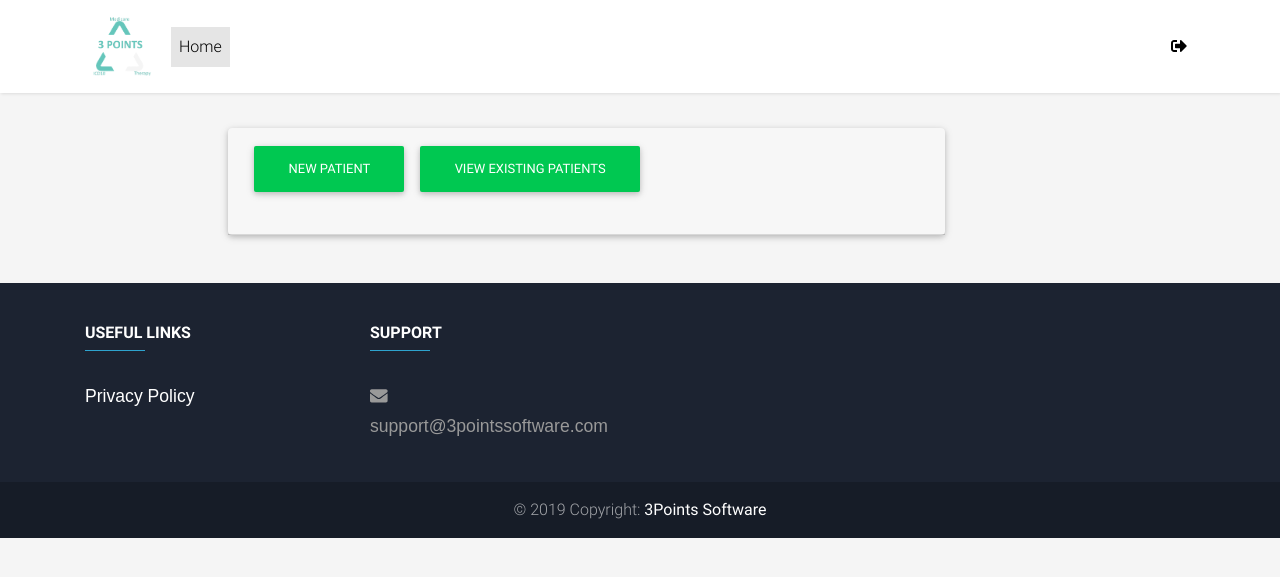
After one commit to ExpDevStar/3pointswebsite, a PHP site: page /patientorexisting.php in a window 1280 px wide. The commit adds this page. Shown: the top 577 px of the page. Run offline with PHP 8.4, Linux system fonts and the light colour scheme; the visitor is signed in with stand-in values (Sample User, id 1); a stand-in replaces the project's code that opens the database connection; some libraries are stand-ins or nearby versions.

Commit message:
patientfilloutform
Added basic patient fillout form

```diff
--- /dev/null
+++ b/patientorexisting.php
@@ -0,0 +1,198 @@
+<!doctype html>
+<?php include('server.php') ?>
+<?php
+
+// $feedbackdata = json_decode($_SESSION['feedbackdata']);
+if (!isset($_SESSION['username'])) {
+    $_SESSION['msg'] = "You must log in first";
+    header('location: login.php');
+}
+$_SESSION['medicalrecord'] = $medicalrecord;
+
+if (isset($_GET['logout'])) {
+    session_destroy();
+    unset($_SESSION['username']);
+    header("location: login.php");
+}
+?>
+<html lang="en">
+  <head>
+    <!-- Required meta tags -->
+    <meta charset="utf-8">
+    <meta name="viewport" content="width=device-width, initial-scale=1, shrink-to-fit=no">
+    <!-- Bootstrap core CSS -->
+    <link href="css/bootstrap.min.css" rel="stylesheet">
+    <!-- Material Design Bootstrap -->
+    <link href="css/mdb.min.css" rel="stylesheet">
+    <!-- Jquery UI -->
+    <link href="css/style.css" rel="stylesheet">
+    <!-- Your custom styles (optional) -->
+    <link href="css/style.css" rel="stylesheet">
+    <!-- jQuery first, then Popper.js, then Bootstrap JS -->
+    <script type="text/javascript" src="js/jquery-3.3.1.min.js"></script>
+    <script type="text/javascript" src="js/feedback.min.js"></script>
+    <script type="text/javascript" src="js/jquery-ui.min.js"></script>
+    <link rel="stylesheet" href="./css/feedback.min.css">
+    <!-- Font Awesome JS -->
+    <script defer src="https://use.fontawesome.com/releases/v5.0.13/js/solid.js" integrity="sha384-tzzSw1/Vo+0N5UhStP3bvwWPq+uvzCMfrN1fEFe+xBmv1C/AtVX5K0uZtmcHitFZ" crossorigin="anonymous"></script>
+    <script defer src="https://use.fontawesome.com/releases/v5.0.13/js/fontawesome.js" integrity="sha384-6OIrr52G08NpOFSZdxxz1xdNSndlD4vdcf/q2myIUVO0VsqaGHJsB0RaBE01VTOY" crossorigin="anonymous"></script>
+    <title>3Points</title>
+  </head>
+
+    <!--Main Navigation-->
+<header>
+  <!-- Navbar -->
+  <nav class="navbar fixed-top navbar-expand-lg navbar-light white scrolling-navbar">
+    <div class="container">
+      <!-- Brand -->
+      <a class="navbar-brand waves-effect" href="3pointssoftware.com" target="_blank">
+          <strong class="blue-text"><img src="./img/logo.png" width="70px"></strong>
+      </a>
+      <!-- Collapse -->
+      <button class="navbar-toggler" type="button" data-toggle="collapse" data-target="#navbarSupportedContent"
+        aria-controls="navbarSupportedContent" aria-expanded="false" aria-label="Toggle navigation">
+        <span class="navbar-toggler-icon"></span>
+      </button>
+      <!-- Links -->
+      <div class="collapse navbar-collapse" id="navbarSupportedContent">
+        <!-- Left -->
+        <ul class="navbar-nav mr-auto">
+          <li class="nav-item active">
+            <a class="nav-link waves-effect" href="#">Home
+              <span class="sr-only">(current)</span>
+            </a>
+          </li>
+        </ul>
+        <!-- notification message -->
+        <?php if (isset($_SESSION['success'])) : ?>
+          <!-- <div class="error success" >
+            <h3>
+              <?php
+                echo $_SESSION['success'];
+                unset($_SESSION['success']);
+              ?>
+            </h3>
+          </div> -->
+        <?php endif ?>
+        <!-- Right -->
+        <ul class="navbar-nav nav-flex-icons">
+          <li class="nav-item">
+              <?php  if (isset($_SESSION['username'])) : ?>
+          <a href="patientorexisting.php?logout='1'"  class="nav-link waves-effect" ><i class="fas fa-sign-out-alt"></i> </a>
+          <?php endif ?>
+            </a>
+          </li>
+        </ul>
+      </div>
+    </div>
+  </nav>
+  <!-- Navbar -->
+</header>
+<!--Main layout-->
+<main>
+    <div class="container-fluid mt-5 pt-5">
+      <div class="row">
+
+        <div class="offset-md-2 col-lg-7 col-md-7">
+          <div class="card">
+            <div class="card-header">
+              <div class="md-form mt-0">
+                <button class="btn btn-success align-items-center new-patient"><a id="new-patient">New Patient</a></button>
+                <button class="btn btn-success align-items-center existing-patient"><a id="existing-patien">View Existing Patients</a></button>
+              </div>
+            </div>
+          </div>
+        </div>
+      </div>
+    </div>
+    <div class="new-patient-form offset-md-2 col-lg-7 col-md-7">
+      <div class="card">
+        <form action="patientorexisting.php" class="text-center" method="post" style="color: #757575;">
+          <?php include('errors.php'); ?>
+            <div class="form-row">
+              <div class="col">
+                <!-- First name -->
+                <div class="md-form">
+                  <input class="form-control" id="materialRegisterFormFirstName" name="firstname" placeholder="First Name" type="text" value="<?php echo $firstname; ?>">
+                </div>
+              </div>
+              <div class="col">
+                <!-- Last name -->
+                <div class="md-form">
+                  <input class="form-control" id="materialRegisterFormLastName" name="lastname" placeholder="Last Name" type="text" value="<?php echo $lastname; ?>">
+                </div>
+              </div>
+            </div>
+            <div class="md-form mt-0">
+              <input class="form-control" id="materialRegisterFormHospital" name="medicalrecord" placeholder="Hospital Name" type="text" value="<?php echo $medicalrecord; ?>">
+            </div>
+            <!-- Hospital -->
+            <div class="md-form mt-0">
+              <input class="form-control" id="materialRegisterFormHospital" name="hospital" placeholder="Hospital Name" type="text" value="<?php echo $hospital; ?>">
+            </div>
+            <button class="btn btn-outline-info btn-rounded btn-block my-4 btn-blue waves-effect z-depth-0" id="register-btn" name="reg_patient" type="submit">Create Patient</button>
+
+          </form><!-- Form -->
+    </div>
+  </div>
+</main>
+<footer id="footer" class="page-footer unique-color-dark mt-4">
+  <!--Footer Links-->
+  <div class="container text-center py-4 text-md-left mt-5">
+    <div class="row mt-3">
+      <!--First column-->
+      <div class="col-md-3 col-lg-4 col-xl-3 mb-4">
+        <h6 class="text-uppercase font-weight-bold">
+          <strong>Useful links</strong>
+        </h6>
+        <hr class="info-color mb-4 mt-0 d-inline-block mx-auto" style="width: 60px;">
+        <p>
+          <a id="footer-link-policy" href="/general/privacy-policy/">Privacy Policy</a>
+        </p>
+      </div>
+      <!--/.First column-->
+      <!--Second column-->
+      <!--/.Second column-->
+      <!--Fourth column-->
+      <div class="col-md-4 col-lg-3 col-xl-3">
+        <h6 class="text-uppercase font-weight-bold">
+          <strong>Support</strong>
+        </h6>
+        <hr class="info-color mb-4 mt-0 d-inline-block mx-auto" style="width: 60px;">
+        <p>
+          <i class="fas fa-envelope mr-3"></i> support@3pointssoftware.com</p>
+      </div>
+      <!--/.Fourth column-->
+    </div>
+  </div>
+  <!--/.Footer Links-->
+  <!-- Copyright-->
+  <div class="footer-copyright py-3 text-center">
+    © 2019 Copyright:
+    <a href="https://threepointssoftware.com">
+      <strong> 3Points Software</strong>
+    </a>
+  </div>
+  <!--/.Copyright -->
+</footer>
+<!-- Optional JavaScript -->
+<!-- Bootstrap tooltips -->
+<script type="text/javascript" src="js/popper.min.js"></script>
+<!-- Bootstrap core JavaScript -->
+<script type="text/javascript" src="js/bootstrap.min.js"></script>
+<!-- MDB core JavaScript -->
+<script type="text/javascript" src="js/mdb.js"></script>
+<script type="text/javascript" src="js/typeahead.js"></script>
+<script type="text/javascript" src="js/bloodhound.min.js"></script>
+<script type="text/javascript" src="js/printThis.js"></script>
+<script>
+$('.new-patient-form').hide();
+$('.new-patient').click(function () {
+
+  $('.new-patient-form').fadeIn("fast");
+
+})
+
+</script>
+</body>
+</html>
--- a/server.php
+++ b/server.php
@@ -8,6 +8,7 @@ $email    = "";
 $firstname = "";
 $lastname    = "";
 $hospital    = "";
+$medicalrecord    = "";
 $errors = array();
 
 
@@ -56,7 +57,7 @@ if (isset($_POST['reg_user'])) {
   	mysqli_query($db, $query);
   	$_SESSION['username'] = $email;
   	$_SESSION['success'] = "You are now logged in";
-  	header('location: index.php');
+  	header('location: patientorexisting.php');
   }
 }
 
@@ -80,11 +81,50 @@ if (isset($_POST['login_user'])) {
   	if (mysqli_num_rows($results) == 1) {
   	  $_SESSION['username'] = $email;
   	  $_SESSION['success'] = "You are now logged in";
-  	  header('location: index.php');
+  	  header('location: patientorexisting.php');
   	}else {
   		array_push($errors, "Wrong email/password combination");
   	}
   }
 }
 
+// REGISTER Patient
+if (isset($_POST['reg_patient'])) {
+  // receive all input values from the form
+  $firstname = mysqli_real_escape_string($db, $_POST['firstname']);
+  $lastname = mysqli_real_escape_string($db, $_POST['lastname']);
+  $medicalrecord = mysqli_real_escape_string($db, $_POST['medicalrecord']);
+  $hospital = mysqli_real_escape_string($db, $_POST['hospital']);
+
+  // form validation: ensure that the form is correctly filled ...
+  // by adding (array_push()) corresponding error unto $errors array
+  if (empty($firstname)) { array_push($errors, "First name is required"); }
+  if (empty($lastname)) { array_push($errors, "Last name is required"); }
+  if (empty($hospital)) { array_push($errors, "Hospital is required"); }
+  if (empty($medicalrecord)) { array_push($errors, "Medical Record is required"); }
+  // a user does not already exist with the same username and/or email
+  $medical_check_query = "SELECT medicalrecord FROM patients WHERE medicalrecord='$medicalrecord' LIMIT 1";
+  $result = mysqli_query($db, $medical_check_query);
+  $medical = mysqli_fetch_assoc($result);
+
+  if ($medical) { // if user exists
+    if ($medical['medicalrecord'] === $medicalrecord) {
+      array_push($errors, "medical record already exists");
+    }
+  }
+
+  // Finally, register user if there are no errors in the form
+  if (count($errors) == 0) {
+  	$password = md5($password_1);//encrypt the password before saving in the database
+
+  	$query = "INSERT INTO patients (firstname, lastname, medicalrecord, hospital)
+  			  VALUES('$firstname', '$lastname', '$medicalrecord', '$hospital')";
+  	mysqli_query($db, $query);
+  	$_SESSION['medicalrecord'] = $medicalrecord;
+  	$_SESSION['success'] = "Patient Created";
+  	header('location: index.php');
+  }
+}
+
+
 ?>
```
Also changed, not shown: index.php (+20 -16 lines), patientview.php (added, +92 -0 lines), README.txt (added).
